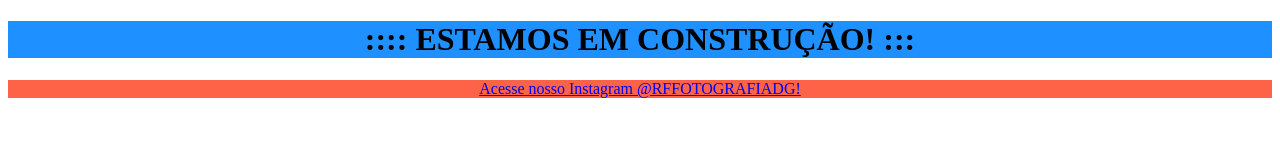
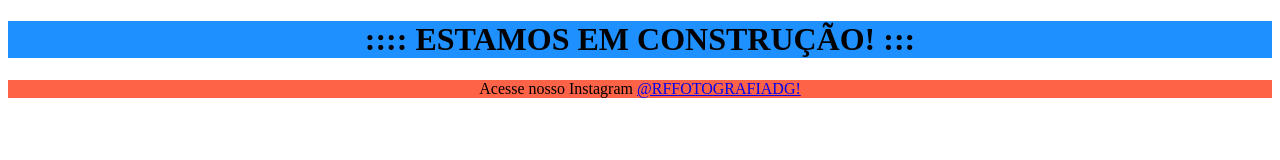
Before and after one commit to rcrfti/rffotografiadg, a plain HTML site: page index.html in a window 1280 px wide. Drawn offline with Linux system fonts and the light colour scheme.

Commit message:
Update index.html

```diff
--- a/index.html
+++ b/index.html
@@ -6,6 +6,6 @@
 </head>
 <body>
 <h1 style="background-color:DodgerBlue"; align="Center">:::: ESTAMOS EM CONSTRUÇÃO! ::: </h1>
-<p style="background-color:Tomato;"align="Center"> <a href="https://www.instagram/rffotografiadg">Acesse nosso Instagram @RFFOTOGRAFIADG!</a></p>
+<p style="background-color:Tomato"; align="Center"> Acesse nosso Instagram <a href="https://www.instagram/rffotografiadg"> @RFFOTOGRAFIADG!</a></p>
 </body>
 </html>
```
